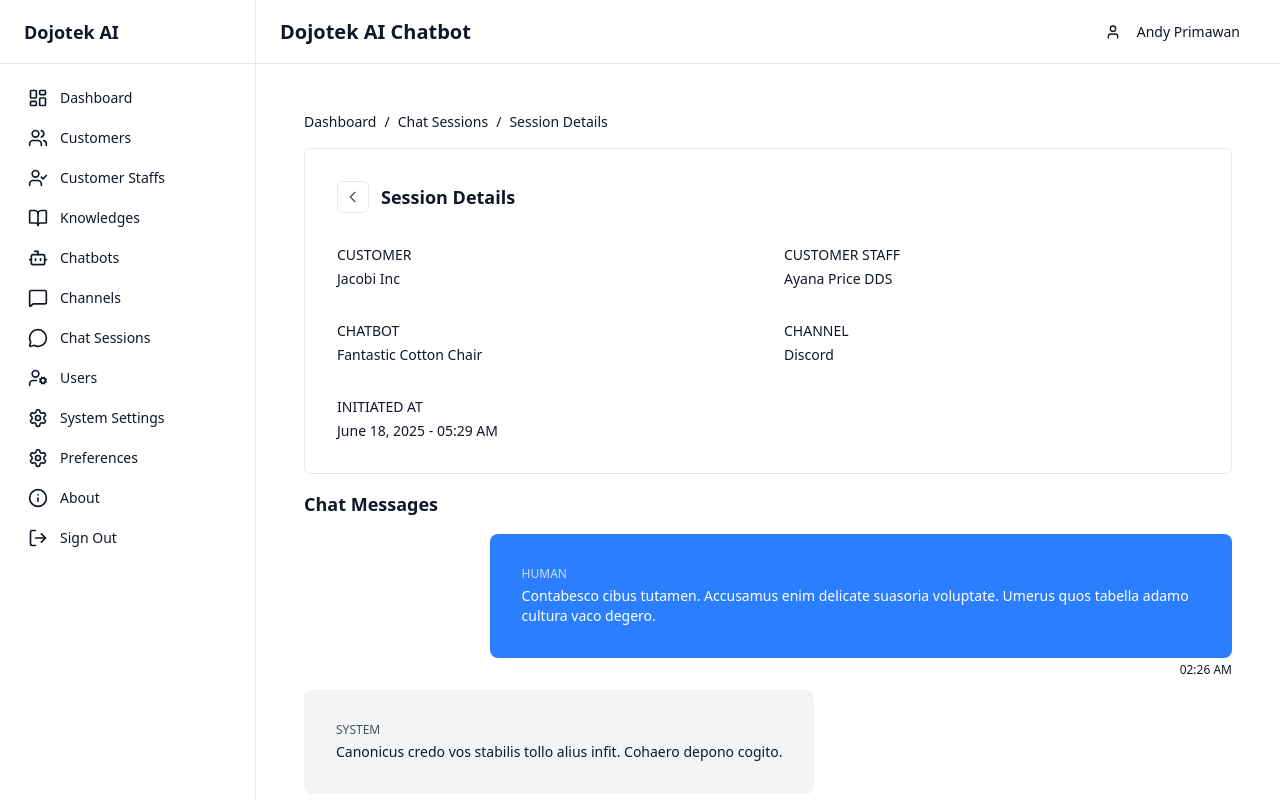
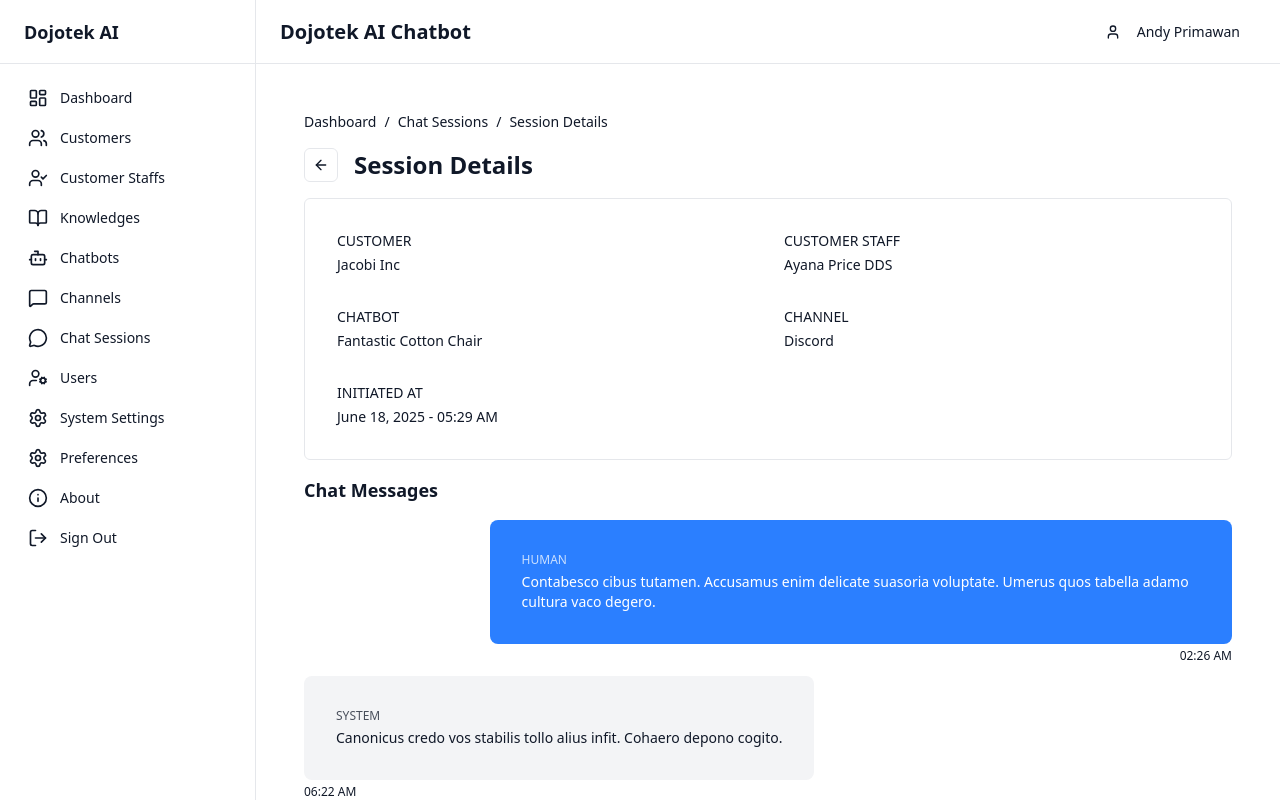
Before and after one commit to dojotek/dojotek-ai-chatbot-frontend, a Next.js app: page /admin/chat-sessions/edit/1 in a window 1280 px wide. Built offline with nearby package versions, Linux system fonts and the light colour scheme.

Commit message:
chore(chat-session): move the title and back button under breadcrumb

```diff
--- a/src/views/Admin/AdminChatSessions/views/AdminChatSession/AdminChatSession.tsx
+++ b/src/views/Admin/AdminChatSessions/views/AdminChatSession/AdminChatSession.tsx
@@ -2,6 +2,7 @@
 
 import Link from "next/link";
 import { faker } from "@faker-js/faker";
+import { ArrowLeft } from "lucide-react";
 
 type ChatMessage = {
   id: string;
@@ -90,30 +91,19 @@ function AdminChatSession() {
         </ol>
       </nav>
 
+      {/* Header with Back Button and Title */}
+      <div className="flex items-center gap-4">
+        <Link
+          href="/admin/chat-sessions"
+          className="inline-flex items-center justify-center rounded-md border border-input bg-background p-2 hover:bg-accent hover:text-accent-foreground transition-colors"
+        >
+          <ArrowLeft className="h-4 w-4" />
+        </Link>
+        <h1 className="text-xl font-semibold md:text-2xl">Session Details</h1>
+      </div>
+
       {/* Session Details */}
       <div className="rounded-md border bg-white p-8 md:p-8">
-        <div className="mb-8 flex items-center gap-3">
-          <Link
-            href="/admin/chat-sessions"
-            className="flex items-center justify-center w-8 h-8 rounded-md border border-gray-200 hover:bg-gray-50 transition-colors"
-            title="Back to Chat Sessions"
-          >
-            <svg
-              className="w-4 h-4 text-gray-600"
-              fill="none"
-              stroke="currentColor"
-              viewBox="0 0 24 24"
-            >
-              <path
-                strokeLinecap="round"
-                strokeLinejoin="round"
-                strokeWidth={2}
-                d="M15 19l-7-7 7-7"
-              />
-            </svg>
-          </Link>
-          <h2 className="text-lg font-semibold">Session Details</h2>
-        </div>
         <div className="grid grid-cols-1 gap-8 md:grid-cols-2">
           <div className="space-y-1">
             <dt className="text-sm font-medium text-muted-foreground">CUSTOMER</dt>
```
